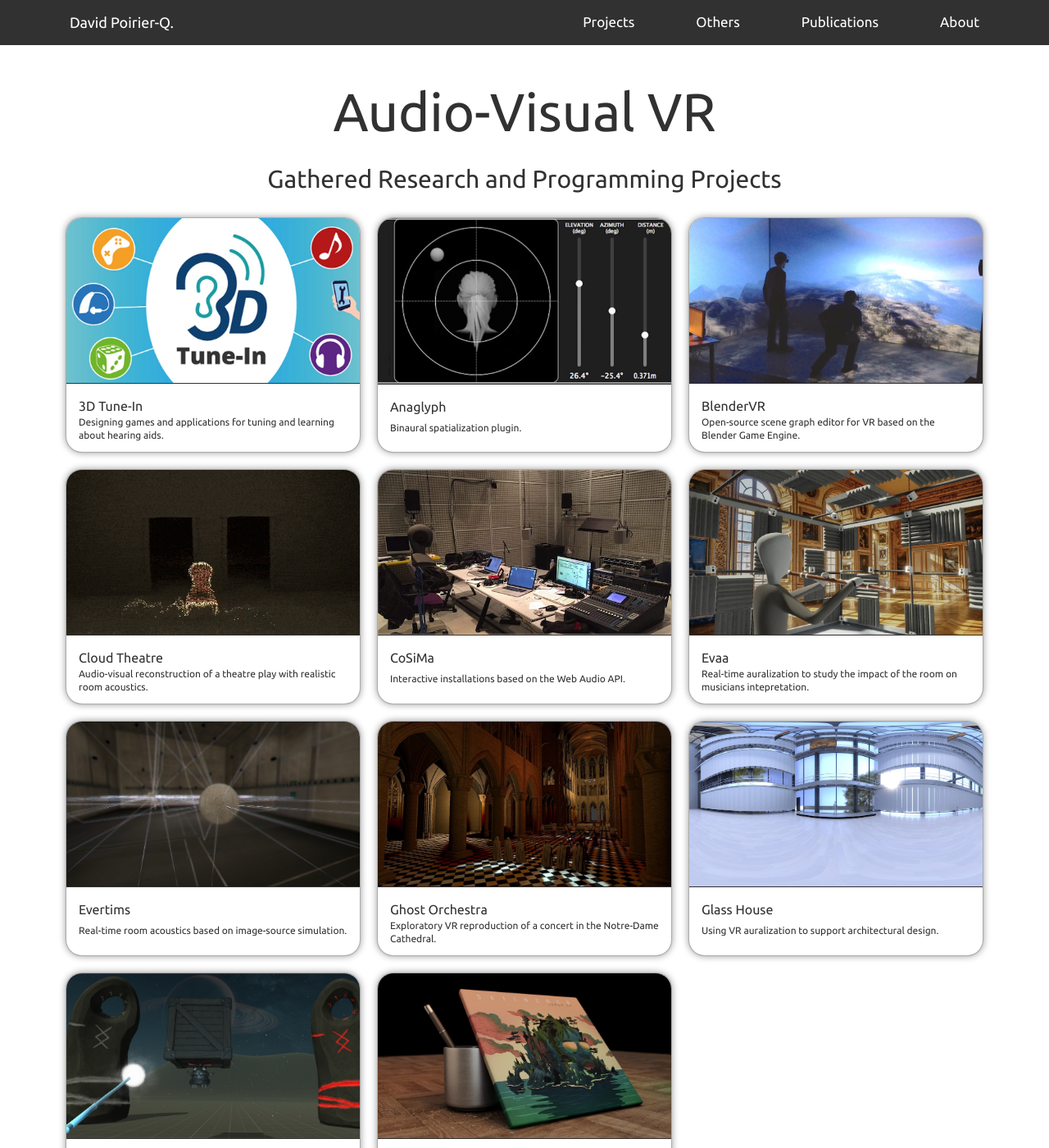
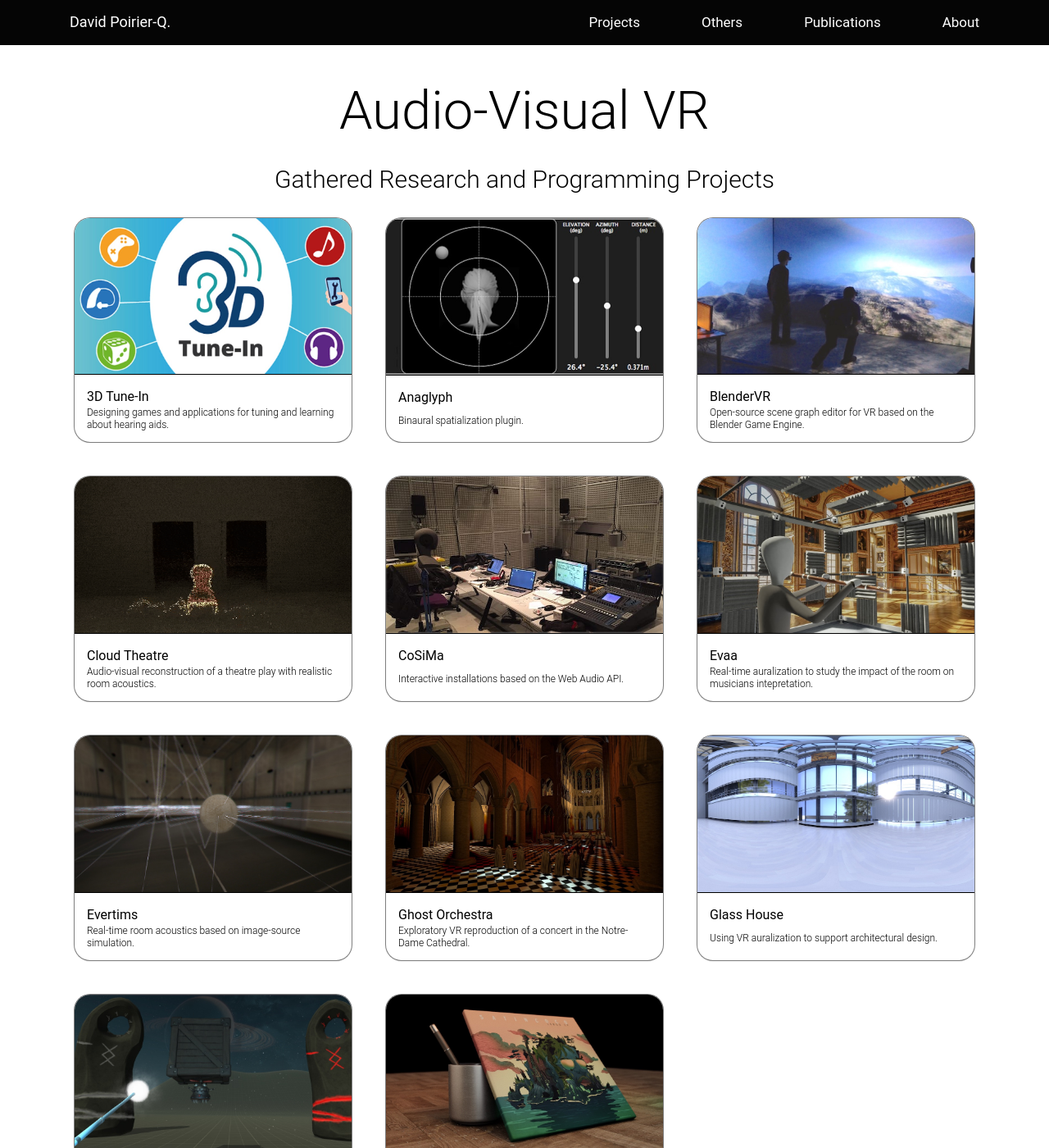
Before and after one commit to PyrApple/pyrapple.github.io, a Jekyll site: the page built from index.html, in a window 1280 px wide and 1400 px high. Shown: the whole window at 82% size. Built offline with Jekyll 4.4.1, drawn with Linux system fonts in a browser that asks for light colours; nearby versions of some CDN libraries.

Commit message:
look and feel

```diff
--- a/_sass/_base.scss
+++ b/_sass/_base.scss
@@ -1,40 +1,58 @@
 // define locals
 $theme-primary: rgb(255, 255, 255);
-$theme-secondary: rgba(45, 45, 45, 0.98);
+$theme-secondary: rgba(0, 0, 0, 1);
 // $theme-police-inert: darken($theme-secondary, 100%);
 // $theme-police-alert: lighten($theme-secondary, 30%);
-$theme-police-inert: white;
-$theme-police-alert: darken(white, 30%);
+/*$theme-police-link: #2196f3;*/
+$theme-police-link: rgb(82, 177, 234);
+$theme-police-inert: $theme-primary;
+$theme-police-alert: $theme-police-link;
 // $navbar-background-color: rgba(45, 45, 45, 0.98);
 $navbar-background-color: rgba($theme-secondary, 0.98);
-$navbar-font-weight: 300;
-$transition-duration: 0.3s;
+$navbar-font-weight: 400;
+$transition-duration: 0.1s;
 
 html, body {
     height: 100%;
     width: 100%;
-    background-color: $theme-primary;
 }
 
 body {
     @include sans-serif-font;
+    -webkit-font-smoothing: antialiased;
+    /*background-color: $theme-primary;*/
+    background-color: transparent;
+    color: lighten($theme-secondary, 30%);
 }
 
-// hr.light {
-//     border-color: $theme-secondary;
-// }
+/*
+#front-page {
+    background-image: url(../img/background.jpg);
+    background-repeat: no-repeat;
+    background-attachment: fixed;
+    background-position: center;
+    background-size: cover;
+}
+*/
 
-// hr.secondary {
-//     border-color: $theme-secondary;
-// }
+/*
+hr.light {
+    border-color: $theme-secondary;
+}
+
+hr.secondary {
+    border-color: $theme-secondary;
+}
+*/
 
 h1, h2, h3, h4, h5, h6{
     text-align: left;
     font-weight: 300;
-    // avoid margin ignored after floating elements
+    /*avoid margin ignored after floating elements*/
     clear: both;
     display: inline-block;
     width: 100%;
+    color: $theme-secondary;
 }
 
 h1 {
@@ -44,10 +62,11 @@ h1 {
 h2 {
     margin-top: 20px;
     margin-bottom: 10px;
+    font-size: 30px;
 }
 
 h3 {
-    font-size: 21px;
+    font-size: 22px;
     line-height: 1.5;
     margin-top: 50px;
     margin-bottom: 10px;
@@ -65,14 +84,9 @@ h5 {
     font-size: 16px;
 }
 
-h1, h2, h3, h4, h5, h6, p, ul, li {
-    // @include sans-serif-font;
-    color: $theme-secondary;
-}
-
 ul, li, p {
     font-weight: 300;
-    font-size: 16px;
+    font-size: 18px;
 }
 
 li{
@@ -88,7 +102,7 @@ ul {
 }
 
 p {
-    line-height: 1.5;
+    line-height: 1.5em;
     margin-bottom: 10px;
 }
 
@@ -107,26 +121,25 @@ hr {
 section {
     padding-top: 100px;
     padding-bottom: 20px;
-    background-color: $theme-primary;
+    background-color: transparent;
 }
 
 aside {
     padding: 50px 0;
 }
 
-a {
-    // @include transition-all;
-    transition: all $transition-duration ease;
-    color: $theme-primary;
-    &:hover,
-    &:focus {
-        color: darken($theme-primary, 10%);
-    }
+// all but navbar's
+a:not(.navbar-link) {
+    /*text-decoration: underline;*/
+    font-weight: 400;
+    @include link-variant($theme-police-link, lighten($theme-police-link, 10%));
 }
+
 
 /*Navigation*/
 .navbar-bottom {
-    background-color: $theme-primary;
+    /*background-color: $theme-primary;*/
+    background-color: transparent;
     margin-bottom: 0px;
     padding-top: 20px;
     padding-bottom: 20px;
@@ -152,20 +165,24 @@ a {
         }
     }
 
-    // toggle button (small screen)
+    /*toggle button (small screen)*/
     border-color: rgba($theme-secondary, .5);
     .navbar-toggle {
         border-color: $theme-police-inert;
-        &:hover,
-        &:focus {
-            background-color: lighten($navbar-background-color, 10%);
-        }
         .icon-bar {
             background-color: $theme-police-inert;
         }
+        &:hover,
+        &:focus {
+            background-color: $navbar-background-color;
+            /*border-color: $theme-police-alert;*/
+            .icon-bar {
+                background-color: $theme-police-alert;
+            }
+        }
     }
 
-    // main item
+    /*main item*/
     .navbar-nav > li > a {
         /*text-transform: uppercase;*/
         font-size: 17px;
@@ -178,7 +195,7 @@ a {
         color: $theme-police-alert;
     }
 
-    // main item when opened (small screen)
+    /*main item when opened (small screen)*/
     .navbar-nav .open > a {
         color: $theme-police-inert;
     }
@@ -189,7 +206,7 @@ a {
         background-color: $navbar-background-color;
     }
 
-    // sub item (small screen)
+    /*sub item (small screen)*/
     .navbar-nav .open .dropdown-menu > li > a {
         color: $theme-police-inert;
         font-weight: $navbar-font-weight;
@@ -199,7 +216,7 @@ a {
         color: $theme-police-alert;
     }
 
-    // sub item (large screen)
+    /*sub item (large screen)*/
     .navbar-nav > li > .dropdown-menu {
         background-color: $navbar-background-color;
         // background-color: rgba( $navbar-background-color, 0.96 );
@@ -216,20 +233,21 @@ a {
 
     .dropdown a:focus{
     }
-
-    // // example of how to change navbar color when not on top of page
-    // @media (max-width: 768px) {
-    //     &.affix {
-    //         background-color: rgba($navbar-background-color, 0.5);
-    //     }
-    // }
+/*
+    example of how to change navbar color when not on top of page
+    @media (max-width: 768px) {
+        &.affix {
+            background-color: rgba($navbar-background-color, 0.5);
+        }
+    }
+*/
 
 }
 
-// Dropdown auto expend (no need to toggle as bootstrap default)
+/*Dropdown auto expend (no need to toggle as bootstrap default)*/
 @media (min-width: 768px) {
 
-    // main item boxes
+    /*main item boxes*/
     .navbar-nav {
         float: right;
         /*width: 80%; // take brand width into account*/
@@ -477,11 +495,6 @@ header {
     padding: 0;
 }
 
-// all but navbar's
-a:not(.navbar-link) {
-    @include link-variant($theme-secondary, lighten($theme-secondary, 40%));
-}
-
 //////////////////////////// REFACTORING UNTIL HERE (but for navbar section) ////////////////////////////
 
 
@@ -614,11 +627,15 @@ tr:first-child th {
 //     -webkit-tap-highlight-color: $theme-primary;
 // }
 
-// audio playbars
+/* audio playbars */
 audio {
     width: 100%;
     background-color: transparent;
     color: $theme-secondary;
+}
+
+audio:focus {
+    outline: none;
 }
 
 // font awsome
@@ -656,6 +673,12 @@ audio {
     float: none;
     padding-right: 10px;
     padding-left: 10px;
+    padding-bottom: 10px;
+    @media (min-width: 576px) {
+        padding-right: 20px;
+        padding-left: 20px;
+        padding-bottom: 20px;
+    }
     margin-bottom: 20px;
 }
 
@@ -687,15 +710,19 @@ audio {
     overflow:auto;
     color: $theme-secondary;
     background-color: $theme-primary;
-    border: 1px solid rgba($theme-secondary, .4);
+    border: 1px solid rgba($theme-secondary, 0.5);
     border-radius: 20px;
-    box-shadow: 0 0 8px rgba(0,0,0,.4);
+    /*box-shadow: 0 0 8px rgba(0,0,0,.4);*/
     transition: all $transition-duration ease;
     &:hover, &:focus, &:active {
-        -webkit-box-shadow: 0px 3px 10px 0px rgba(0,0,0,0.63);
-        -moz-box-shadow: 0px 3px 10px 0px rgba(0,0,0,0.63);
-        box-shadow: 0px 3px 10px 0px rgba(0,0,0,0.63);
+        -webkit-box-shadow: 0px 3px 8px 0px rgba(0,0,0,0.63);
+        -moz-box-shadow: 0px 3px 8px 0px rgba(0,0,0,0.63);
+        box-shadow: 0px 3px 8px 0px rgba(0,0,0,0.63);
     }
+}
+
+.panel-title {
+    font-weight: 400;
 }
 
 /* avoid weird empty row slot in bootstrap for Safari (for index panels)*/
--- a/_sass/_mixins.scss
+++ b/_sass/_mixins.scss
@@ -62,7 +62,7 @@
 @mixin link-variant($color, $color-hover)
 {
     color: $color;
-    text-decoration: underline;
+
     &:visited {
       color: $color;
     }
@@ -79,7 +79,8 @@
 {
 	/*font-family: 'Open Sans', 'Helvetica Neue', Arial, sans-serif;*/
 	/*font-family: "GeoSansLight", Helvetica, Arial, sans-serif;*/
-	font-family: 'Ubuntu', sans-serif;
+	/*font-family: 'Ubuntu', sans-serif;*/
+	font-family: 'Roboto', sans-serif;
 	/*font-family: "SF Pro Text","Myriad Set Pro","SF Pro Icons","Helvetica Neue","Helvetica","Arial",sans-serif;*/
 }
 
```
